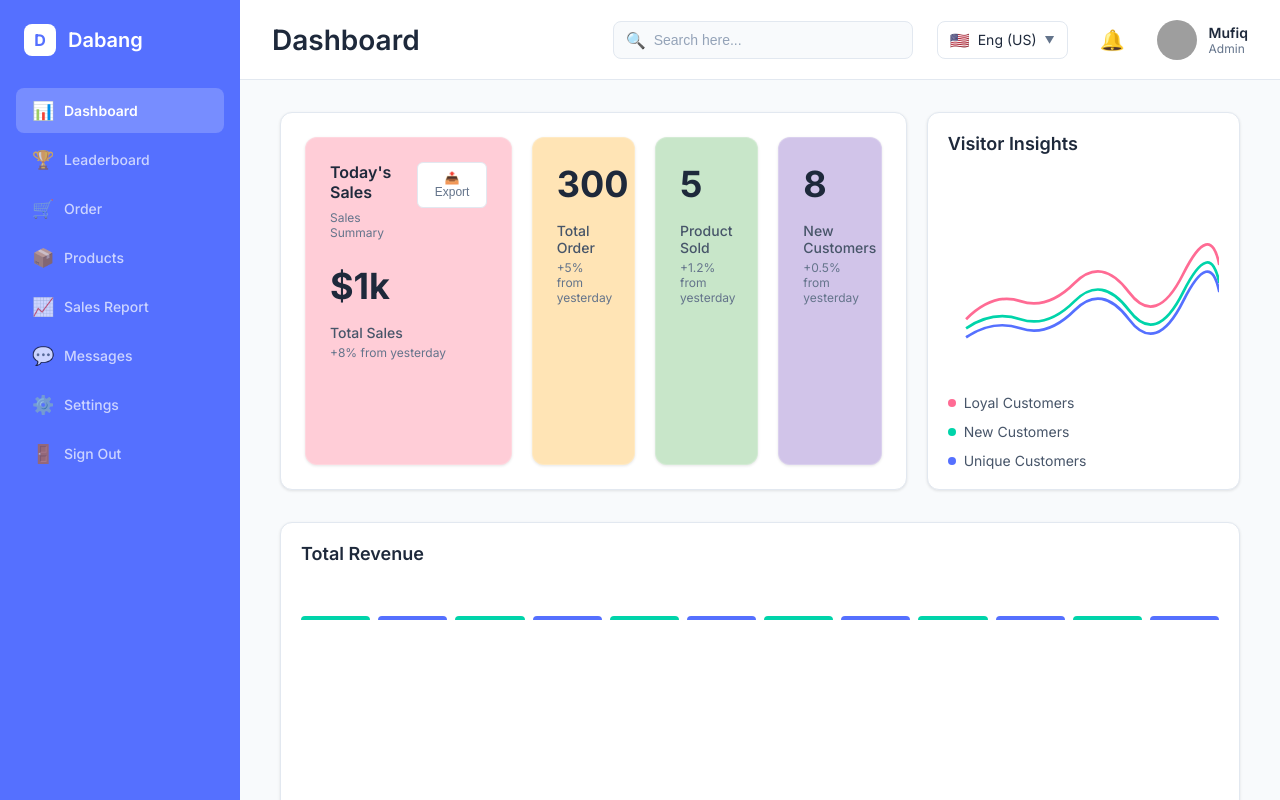
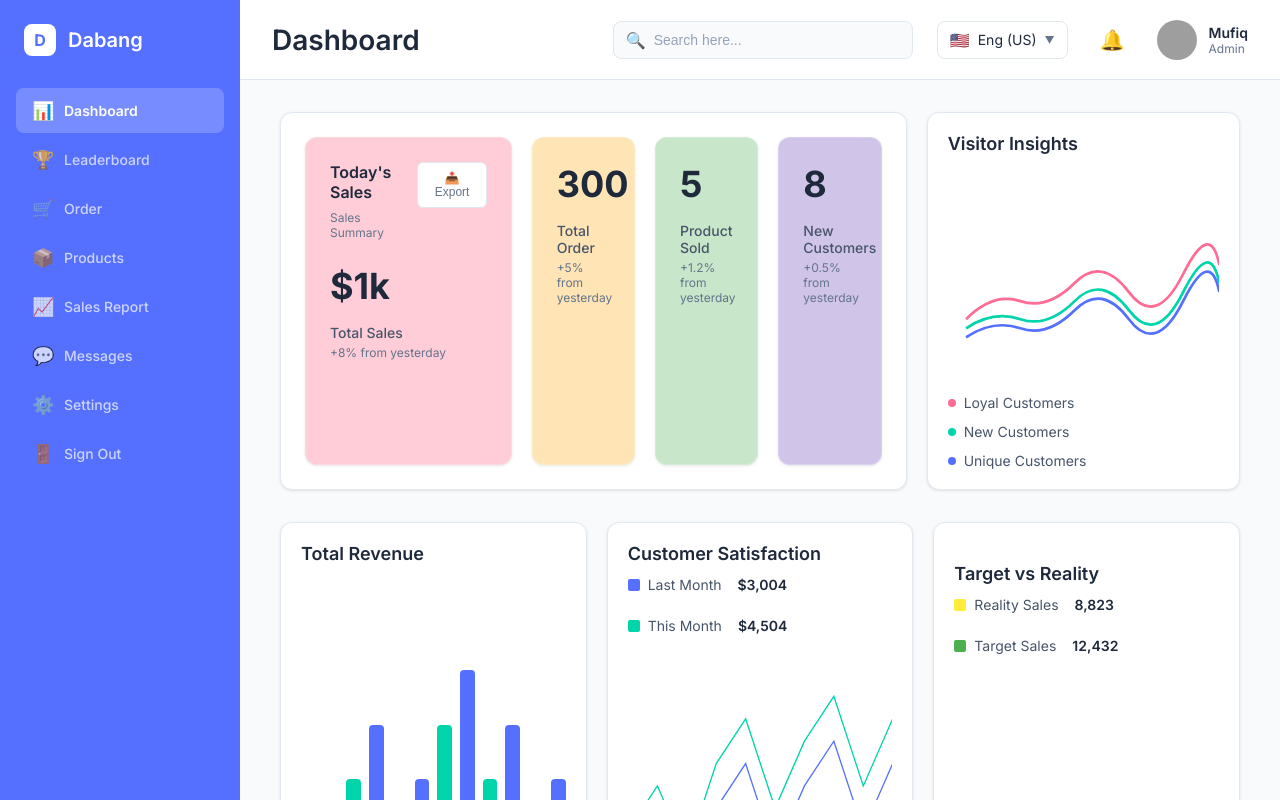
Before and after one commit to PiyushGhavghave/React-CRA-starter-template, a React (Create React App) app: page / in a window 1280 px wide. Built offline with nearby package versions, Linux system fonts and the light colour scheme; grey boxes are pictures that could not be loaded.

Commit message:
Update Dashboard CSS to support 3-chart layout matching Figma
cgen-a32bb165905c47efaf338b421405b26d

```diff
--- a/src/components/Dashboard.css
+++ b/src/components/Dashboard.css
@@ -40,10 +40,11 @@
   gap: 24px;
 }
 
-.chart-grid-single {
+.chart-grid-three {
   display: grid;
-  grid-template-columns: 1fr;
+  grid-template-columns: 1fr 1fr 1fr;
   gap: 20px;
+  align-items: stretch;
 }
 
 .chart-grid {
@@ -62,9 +63,6 @@
   border: 1px solid #e2e8f0;
 }
 
-.chart-container.large {
-  grid-column: span 1;
-}
 
 
 .bottom-section {
@@ -88,6 +86,11 @@
     gap: 16px;
   }
 
+  .chart-grid-three {
+    grid-template-columns: 1fr;
+    gap: 16px;
+  }
+
   .chart-grid {
     grid-template-columns: 1fr;
   }
@@ -106,6 +109,10 @@
     gap: 12px;
   }
 
+  .chart-grid-three {
+    gap: 12px;
+  }
+
   .todays-sales-container {
     padding: 16px;
   }
```
